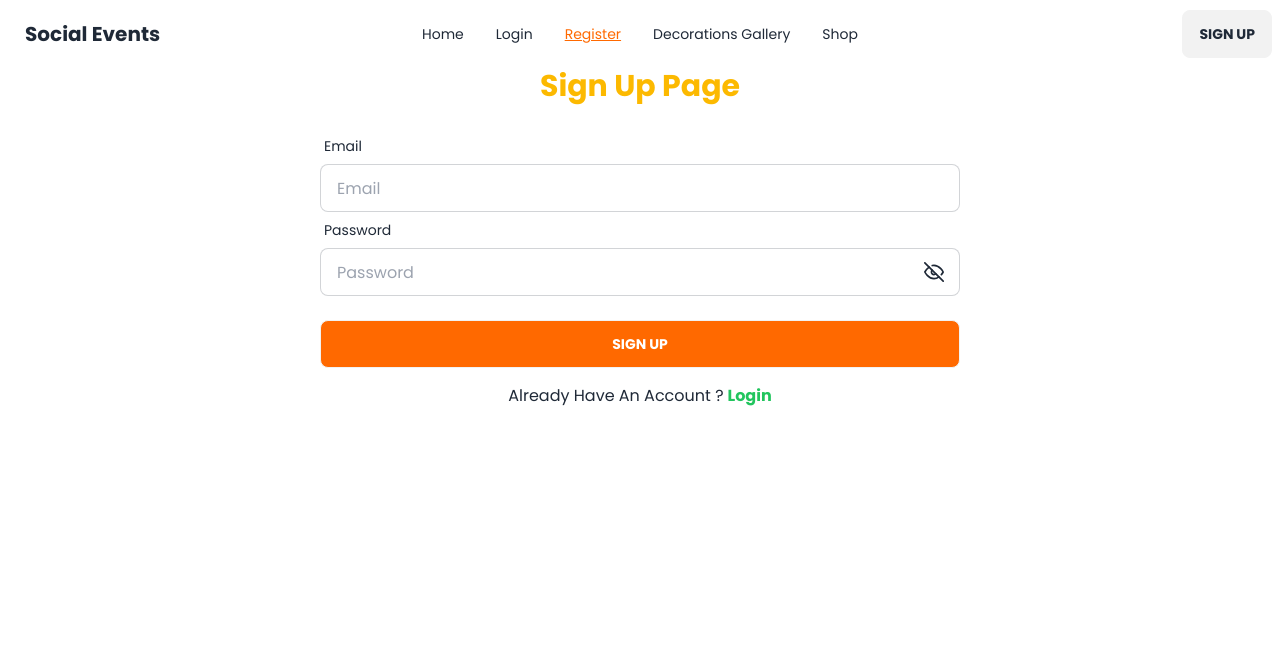
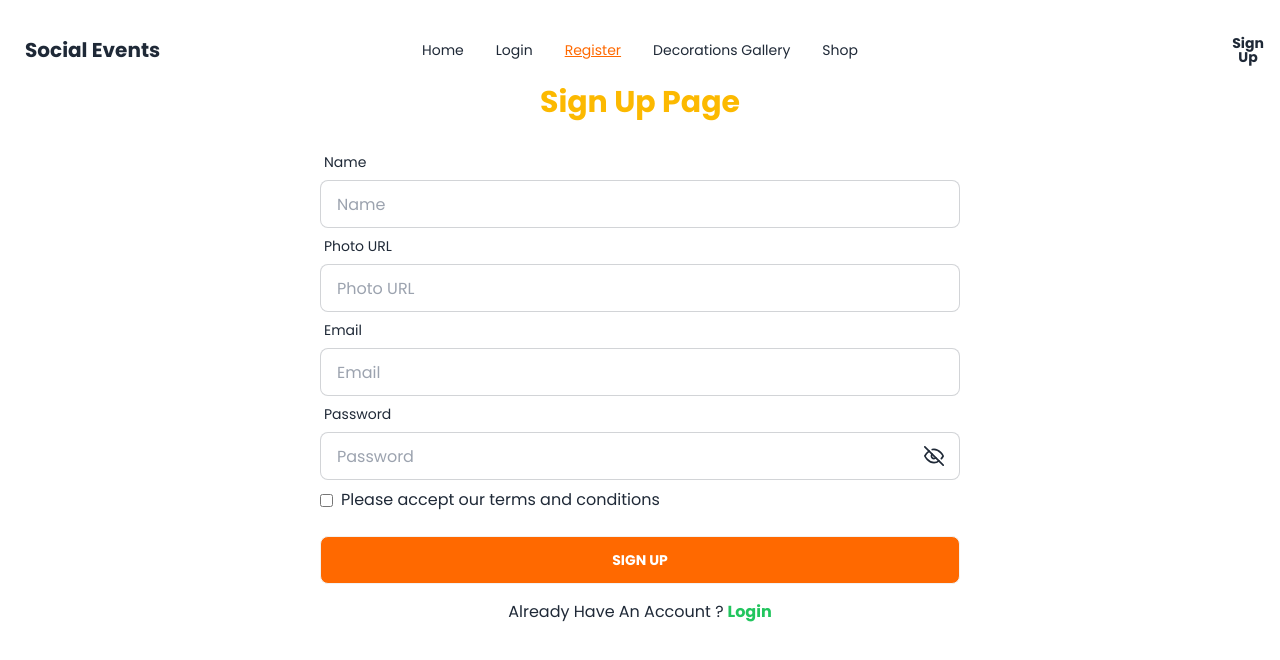
Before and after one commit to alsafa012/event-management-project, a React (Vite) app: page /register in a window 1280 px wide. Shown: the top 660 px of the page. Built offline with nearby package versions, Linux system fonts and the light colour scheme; no server answers.

Commit message:
user profile update functionality added

```diff
--- a/src/AuthProviders/AuthProvider.jsx
+++ b/src/AuthProviders/AuthProvider.jsx
@@ -7,27 +7,36 @@ import {
      signInWithEmailAndPassword,
      signInWithPopup,
      signOut,
+     updateProfile,
 } from "firebase/auth";
 import app from "../Firebase/firebase.config";
 export const AuthContext = createContext(null);
 const auth = getAuth(app);
 const provider = new GoogleAuthProvider();
 const AuthProvider = ({ children }) => {
-
      const [user, setUser] = useState(null);
      const [loader, setLoader] = useState(true);
 
      // google sign in
-    const googleSignIn = (value)=>{
-     setLoader(true);
-     return signInWithPopup(auth,provider);
-    }
+     const googleSignIn = (value) => {
+          setLoader(true);
+          return signInWithPopup(auth, provider);
+     };
 
      // create user
      const createUser = (email, password) => {
           setLoader(true);
           return createUserWithEmailAndPassword(auth, email, password);
      };
+
+     // update user profile
+     const updateUserProfile = (name,photo) => {
+          return updateProfile(auth.currentUser, {
+               displayName: name,
+               photoURL: photo,
+          });
+     };
+
      // sign in user
      const signIn = (email, password) => {
           setLoader(true);
@@ -57,6 +66,7 @@ const AuthProvider = ({ children }) => {
           signIn,
           signOutUser,
           loader,
+          updateUserProfile,
      };
      return (
           <AuthContext.Provider value={authInfo}>
--- a/src/Components/Header/BannerSection/Banner.jsx
+++ b/src/Components/Header/BannerSection/Banner.jsx
@@ -1,22 +1,19 @@
-import React from "react";
-// import Birthday from "../../../assets/birthday-parties-at-the-discovery-center-southern-tier.png";
+
 const Banner = () => {
-     // https://i.ibb.co/qpkXM2Y/birthday-parties-at-the-discovery-center-southern-tier.png
+
      return (
           <div className="">
-               {/* <div className="border w-full min-h-[300px]  bg-[url('https://i.ibb.co/qpkXM2Y/birthday-parties-at-the-discovery-center-southern-tier.png')] bg-cover bg-no-repeat"> */}
+
                <div>
                     <img
                          className="bg-cover w-full h-[500px] object-cover relative opacity-95"
-                         // src={Birthday}
-                         // src="https://i.ibb.co/vDbrr75/birthday-party-organizers-in-Mumbai.jpg"
-                         // src="https://i.ibb.co/23HBbgK/limage-32773-208-photo.png"
+
                          src="https://i.ibb.co/7R5Qvbt/Birthday-Party-min.webp"
                          alt=""
                     />
-                    <div className="absolute top-[35%] left-[20%] text-center w-[50%] space-y-5">
+                    <div className="absolute top-[30%] left-[24%] text-center w-[50%] space-y-5">
                          <div
-                              className="text-2xl
+                              className="text-3xl md:text-4xl
                          lg:text-6xl font-bold"
                          >
                               <p className="text-[#fcb900]">We create</p>
--- a/src/Components/Header/Navbar/Navbar.jsx
+++ b/src/Components/Header/Navbar/Navbar.jsx
@@ -134,9 +134,62 @@ const Navbar = () => {
                     </div>
 
                     <div className="navbar-end">
-                         {user && (
+                         <div className="dropdown dropdown-end">
+                              <label
+                                   tabIndex={0}
+                                   className="btn btn-ghost btn-circle avatar"
+                              >
+                                   {user ? (
+                                        <div className="w-10 rounded-full">
+                                             <img src={user.photoURL} />
+                                        </div>
+                                   ) : (
+                                        <Link to="/login">
+                                             <button className="">
+                                                  Sign Up
+                                             </button>
+                                        </Link>
+                                   )}
+                              </label>
+                              {user && (
+                                   <div>
+                                        <ul
+                                             tabIndex={0}
+                                             className="mt-3 z-[1] p-2 shadow menu menu-sm dropdown-content bg-base-100 rounded-box w-52"
+                                        >
+                                             <div>
+                                                  <li>
+                                                       <a>user:{user.email}</a>
+                                                  </li>
+                                                  <li>
+                                                       {user ? (
+                                                            <button
+                                                                 className=""
+                                                                 onClick={
+                                                                      handleSignOut
+                                                                 }
+                                                            >
+                                                                 Sign Out
+                                                            </button>
+                                                       ) : (
+                                                            <Link to="/login">
+                                                                 <button className="">
+                                                                      Sign Up
+                                                                 </button>
+                                                            </Link>
+                                                       )}
+                                                  </li>
+                                             </div>
+                                        </ul>
+                                   </div>
+                              )}
+                         </div>
+                         {/* {user && (
                               <div className="w-10 rounded-full">
-                                   <img src="https://i.ibb.co/VtvZtm2/user.png" />
+                                   <img
+                                        className="rounded-full"
+                                        src={user.photoURL}
+                                   />
                                    <p>{user.email}</p>
                               </div>
                          )}
@@ -148,7 +201,7 @@ const Navbar = () => {
                               <Link to="/login">
                                    <button className="btn">Sign Up</button>
                               </Link>
-                         )}
+                         )} */}
                     </div>
                </div>
           </div>
@@ -156,3 +209,35 @@ const Navbar = () => {
 };
 
 export default Navbar;
+
+{
+     /* <div className="navbar bg-base-100">
+
+  <div className="flex-1">
+    <a className="btn btn-ghost normal-case text-xl">daisyUI</a>
+  </div>
+  <div className="flex-none gap-2">
+    <div className="form-control">
+      <input type="text" placeholder="Search" className="input input-bordered w-24 md:w-auto" />
+    </div>
+    <div className="dropdown dropdown-end">
+      <label tabIndex={0} className="btn btn-ghost btn-circle avatar">
+        <div className="w-10 rounded-full">
+          <img src="/images/stock/photo-1534528741775-53994a69daeb.jpg" />
+        </div>
+      </label>
+      <ul tabIndex={0} className="mt-3 z-[1] p-2 shadow menu menu-sm dropdown-content bg-base-100 rounded-box w-52">
+        <li>
+          <a className="justify-between">
+            Profile
+            <span className="badge">New</span>
+          </a>
+        </li>
+        <li><a>Settings</a></li>
+        <li><a>Logout</a></li>
+      </ul>
+    </div>
+  </div>
+
+</div> */
+}
--- a/src/Pages/LoginPage/Login.jsx
+++ b/src/Pages/LoginPage/Login.jsx
@@ -1,9 +1,10 @@
-import React, { useContext, useState } from "react";
+import React, { useContext, useRef, useState } from "react";
 import { Link, useLocation, useNavigate } from "react-router-dom";
 import { AuthContext } from "../../AuthProviders/AuthProvider";
 import { FiEye, FiEyeOff } from "react-icons/fi";
-// import toast, { Toaster } from "react-hot-toast";
 import Swal from "sweetalert2";
+
+
 const Login = () => {
      const [showPassword, setShowPassword] = useState(false);
      const [errorMessage, setErrorMessage] = useState("");
@@ -11,11 +12,17 @@ const Login = () => {
      const navigate = useNavigate();
 
      const { user, signIn, googleSignIn } = useContext(AuthContext);
+     const emailRef = useRef(null);
+
      // sign in with google
+
      const handleGoogleSignIn = () => {
-          if (user) {
-               return alert("aalready login");
-          }
+          // if (user) {
+          //      return alert("aalready login");
+          // }
+          // if(!user.email){
+          //      return alert("Please enter a valid email");
+          // }
           googleSignIn()
                .then((result) => {
                     console.log(result.user);
@@ -41,25 +48,38 @@ const Login = () => {
 
           console.log("register", email, password);
           setErrorMessage("");
+          // if(user.email !== email && user.password !== password){
+          //      return alert("User login failed..! Invalid email or password");
+          // }
+          // if(user.email !== email) {
+          //      return alert("Please enter a valid email");
+          // }
+          // if(user.password !== password) {
+          //      return alert("Please enter a valid password");
+          // }
+
+          // const emailRef =
 
           // user sign-in using email && password
           signIn(email, password)
+
+
+
                .then((result) => {
                     console.log(result.user);
+
                     Swal.fire(
                          "Good job!",
                          "User Sign in was successful",
                          "success"
                     );
-                    // toast.error("This didn't work.");
-                    // alert("User login successful");
 
                     navigate(location?.state ? location.state : "/");
                })
                .catch((error) => {
                     console.log(error.message);
                     setErrorMessage(
-                         "User login failed..! Invalid email or password "
+                         "User login failed..! Invalid email or password"
                     );
                });
      };
@@ -77,6 +97,7 @@ const Login = () => {
                          <input
                               type="text"
                               name="email"
+                              ref={emailRef}
                               placeholder="Email"
                               className="input input-bordered"
                               required
--- a/src/Pages/RegisterPage/Register.jsx
+++ b/src/Pages/RegisterPage/Register.jsx
@@ -1,22 +1,24 @@
 import React, { useContext, useState } from "react";
-import { Link } from "react-router-dom";
+import { Link, useNavigate } from "react-router-dom";
 import { AuthContext } from "../../AuthProviders/AuthProvider";
 import { FiEye, FiEyeOff } from "react-icons/fi";
 
 const Register = () => {
      const [showPassword, setShowPassword] = useState(false);
 
-     const { createUser } = useContext(AuthContext);
+     const { createUser , updateUserProfile } = useContext(AuthContext);
+
+     const navigate = useNavigate();
 
      const handleRegister = (e) => {
           e.preventDefault();
           const form = new FormData(e.currentTarget);
-          // const name = form.get("name")
-          // const photo = form.get("photo")
+          const name = form.get("name");
+          const photo = form.get("photo");
           const email = form.get("email");
           const password = form.get("password");
 
-          console.log("register", email, password);
+          console.log("register", name, photo, email, password);
 
           // checking the password
           if (password.length < 6) {
@@ -43,8 +45,16 @@ const Register = () => {
                // if(password.length > 6)
 
                .then((result) => {
-                    console.log(result.user);
+                    // console.log(result.user);
+
+                    // update profile
+                    updateUserProfile(name,photo)
+                    .then(() => {
+                          alert('Profile updated')
+                    })
+
                     alert("successfully registered");
+                    navigate(location?.state ? location.state : "/");
                })
                .catch((error) => {
                     console.error(error);
@@ -61,7 +71,7 @@ const Register = () => {
                     onSubmit={handleRegister}
                     className="w-4/5 md:w-1/2 mx-auto"
                >
-                    {/* <div className="form-control">
+                    <div className="form-control">
                          <label className="label">
                               <span className="label-text">Name</span>
                          </label>
@@ -84,7 +94,7 @@ const Register = () => {
                               className="input input-bordered"
                               required
                          />
-                    </div> */}
+                    </div>
                     <div className="form-control">
                          <label className="label">
                               <span className="label-text">Email</span>
@@ -120,9 +130,24 @@ const Register = () => {
                               )}
                          </span>
                     </div>
+                    <div className="form-control">
+                         <div className="flex items-center gap-2 mt-2">
+                              <input type="checkbox" name="" id="" required />
+                              <p>
+                                   Please accept our
+                                   <a
+                                        className="hover:underline hover:text-red-500"
+                                        href="#"
+                                   >
+                                        {" "}
+                                        terms and conditions
+                                   </a>
+                              </p>
+                         </div>
+                    </div>
                     <div className="form-control mt-6">
                          <button className="btn text-white bg-[#ff6900]">
-                         Sign Up
+                              Sign Up
                          </button>
                     </div>
                </form>
--- a/src/Root/Root.jsx
+++ b/src/Root/Root.jsx
@@ -5,7 +5,9 @@ import { Outlet } from 'react-router-dom';
 const Root = () => {
      return (
           <div>
-               <Navbar></Navbar>
+              <div className='container mx-auto mt-4'>
+              <Navbar></Navbar>
+              </div>
                <Outlet></Outlet>
           </div>
      );
```
